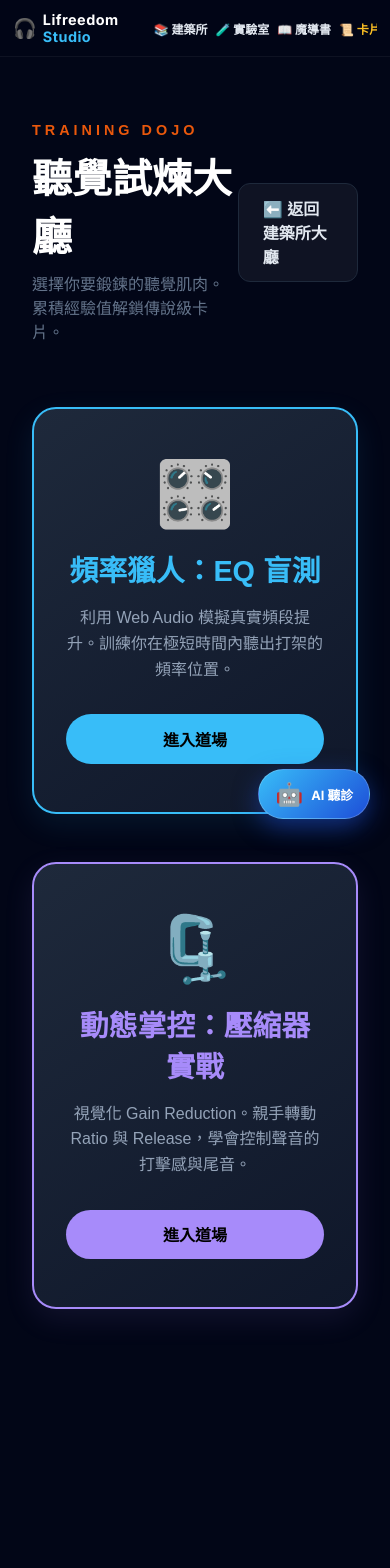
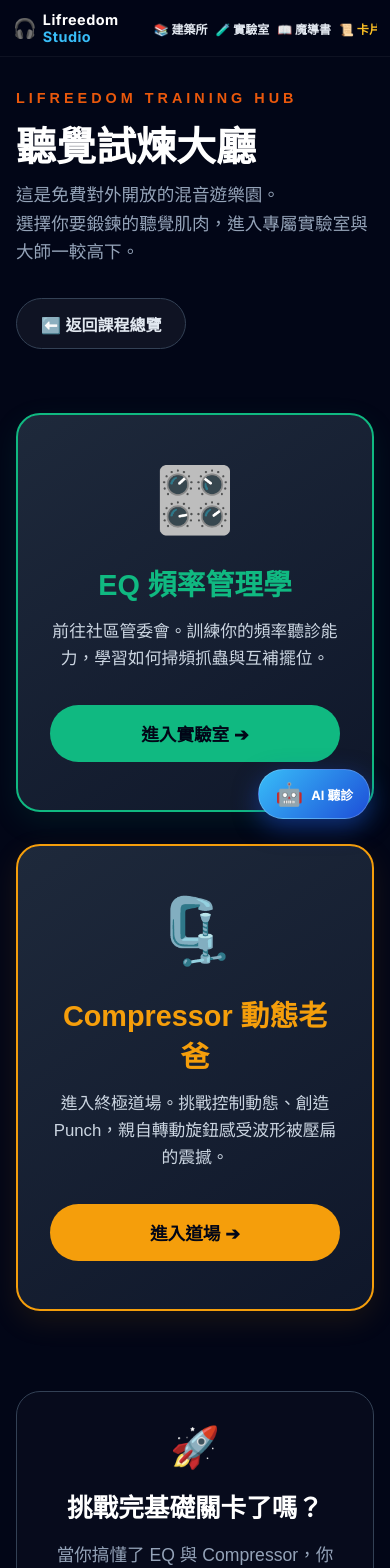
Before and after one commit to lifreedomstudio/lifreedom-studio, a Next.js app: page /training in a window 390 px wide. Shown: the top 1568 px of the page. Before the commit the page ends 1373 px from the top, so only its background shows below. Built offline with nearby package versions, Linux system fonts and the light colour scheme.

Commit message:
Fix all mobile layouts and font sizes

```diff
--- a/src/app/training/page.tsx
+++ b/src/app/training/page.tsx
@@ -1,96 +1,106 @@
 "use client";
-import { useState } from 'react';
+import React, { useState, useEffect } from 'react';
 import Link from 'next/link';
 
-// 💡 這裡載入你之前做好的兩大高級道場組件
-// (請確認這兩個檔案是否與 page.tsx 放在同一個資料夾，如果放在 components 資料夾，請修改路徑)
-import EQTrainingRoom from '../courses/EQTrainingRoom';
-import CompressorTrainingRoom from '../courses/CompressorTrainingRoom';
+export default function TrainingHubPage() {
+    const [isMobile, setIsMobile] = useState(false);
 
-export default function TrainingHubPage() {
-    // 狀態管理：目前選擇進入哪個道場 (預設為大廳選單 'menu')
-    const [activeRoom, setActiveRoom] = useState<'menu' | 'eq' | 'compressor'>('menu');
+    useEffect(() => {
+        const checkMobile = () => setIsMobile(window.innerWidth < 768);
+        checkMobile();
+        window.addEventListener('resize', checkMobile);
+        return () => window.removeEventListener('resize', checkMobile);
+    }, []);
 
     return (
-        <div style={{ minHeight: '100vh', background: '#020617', color: '#f8fafc', padding: '4rem 2rem', fontFamily: 'sans-serif' }}>
-            <div style={{ maxWidth: '1200px', margin: '0 auto' }}>
+        <div style={{ minHeight: '100vh', background: '#020617', color: '#f8fafc', padding: isMobile ? '2rem 1rem' : '4rem 2rem', fontFamily: 'sans-serif' }}>
+            <div style={{ maxWidth: '1000px', margin: '0 auto' }}>
 
                 {/* 🔝 頂部導航 */}
-                <div style={{ display: 'flex', justifyContent: 'space-between', alignItems: 'center', marginBottom: '4rem' }}>
+                <div style={{ display: 'flex', justifyContent: 'space-between', alignItems: 'flex-start', marginBottom: '4rem', flexDirection: isMobile ? 'column' : 'row', gap: '2rem' }}>
                     <div>
-                        <span style={{ color: '#ea580c', fontWeight: 'bold', letterSpacing: '4px', fontSize: '0.9rem' }}>TRAINING DOJO</span>
-                        <h1 style={{ fontSize: '2.5rem', margin: '0.5rem 0', color: '#fff' }}>聽覺試煉大廳</h1>
-                        <p style={{ color: '#64748b', margin: 0 }}>選擇你要鍛鍊的聽覺肌肉。累積經驗值解鎖傳說級卡片。</p>
+                        <span style={{ color: '#ea580c', fontWeight: 'bold', letterSpacing: '4px', fontSize: '0.9rem' }}>LIFREEDOM TRAINING HUB</span>
+                        <h1 style={{ fontSize: isMobile ? '2.5rem' : '3.5rem', margin: '0.5rem 0', color: '#fff', fontWeight: '900' }}>聽覺試煉大廳</h1>
+                        <p style={{ color: '#94a3b8', margin: 0, fontSize: '1.1rem', lineHeight: '1.6' }}>
+                            這是免費對外開放的混音遊樂園。<br />
+                            選擇你要鍛鍊的聽覺肌肉，進入專屬實驗室與大師一較高下。
+                        </p>
                     </div>
-                    <Link href="/courses" style={{ padding: '0.8rem 1.5rem', background: 'rgba(255,255,255,0.05)', borderRadius: '12px', textDecoration: 'none', color: '#e2e8f0', border: '1px solid #1e293b', fontWeight: 'bold', transition: 'all 0.2s' }}>
-                        ⬅️ 返回建築所大廳
+                    <Link href="/courses" style={{ padding: '0.8rem 1.5rem', background: 'rgba(255,255,255,0.05)', borderRadius: '50px', textDecoration: 'none', color: '#e2e8f0', border: '1px solid #334155', fontWeight: 'bold', transition: 'all 0.2s', display: 'flex', alignItems: 'center', gap: '8px' }}
+                        onMouseOver={(e) => { e.currentTarget.style.background = 'rgba(255,255,255,0.1)'; e.currentTarget.style.borderColor = '#fff'; }}
+                        onMouseOut={(e) => { e.currentTarget.style.background = 'rgba(255,255,255,0.05)'; e.currentTarget.style.borderColor = '#334155'; }}
+                    >
+                        ⬅️ 返回課程總覽
                     </Link>
                 </div>
 
-                {/* ⛩️ 動態切換顯示內容 */}
+                {/* ⛩️ 傳送門選單 */}
+                <div style={{ display: 'grid', gridTemplateColumns: isMobile ? '1fr' : '1fr 1fr', gap: '2rem' }}>
 
-                {/* 狀態一：大廳選單 */}
-                {activeRoom === 'menu' && (
-                    <div style={{ display: 'grid', gridTemplateColumns: 'repeat(auto-fit, minmax(300px, 1fr))', gap: '3rem' }}>
+                    {/* 傳送門 1：EQ 實驗室 */}
+                    <Link href="/courses/mixing/eq-training" style={{ textDecoration: 'none' }}>
+                        <div style={{
+                            background: 'linear-gradient(145deg, #1e293b, #0f172a)', border: '2px solid #10b981', borderRadius: '24px', padding: '3rem 2rem',
+                            transition: 'all 0.3s', cursor: 'pointer', boxShadow: '0 10px 30px rgba(16, 185, 129, 0.1)', textAlign: 'center', height: '100%', display: 'flex', flexDirection: 'column'
+                        }}
+                            onMouseOver={e => {
+                                e.currentTarget.style.transform = 'translateY(-8px)';
+                                e.currentTarget.style.boxShadow = '0 20px 40px rgba(16, 185, 129, 0.3)';
+                            }}
+                            onMouseOut={e => {
+                                e.currentTarget.style.transform = 'translateY(0)';
+                                e.currentTarget.style.boxShadow = '0 10px 30px rgba(16, 185, 129, 0.1)';
+                            }}>
+                            <div style={{ fontSize: '4rem', marginBottom: '1.5rem' }}>🎛️</div>
+                            <h2 style={{ color: '#10b981', fontSize: '1.8rem', marginBottom: '1rem', fontWeight: 'bold' }}>EQ 頻率管理學</h2>
+                            <p style={{ color: '#cbd5e1', lineHeight: '1.6', fontSize: '1.05rem', margin: '0 0 2rem 0', flex: 1 }}>
+                                前往社區管委會。訓練你的頻率聽診能力，學習如何掃頻抓蟲與互補擺位。
+                            </p>
+                            <div style={{ padding: '1rem', background: '#10b981', color: '#020617', borderRadius: '50px', fontWeight: '900', fontSize: '1.1rem' }}>
+                                進入實驗室 ➔
+                            </div>
+                        </div>
+                    </Link>
 
-                        {/* EQ 道場入口 */}
-                        <div
-                            onClick={() => setActiveRoom('eq')}
-                            style={{
-                                background: 'linear-gradient(145deg, #1e293b, #0f172a)', padding: '3rem 2rem', borderRadius: '24px',
-                                border: '2px solid #38bdf8', cursor: 'pointer', transition: 'transform 0.3s, box-shadow 0.3s',
-                                boxShadow: '0 10px 30px rgba(56, 189, 248, 0.1)', textAlign: 'center'
+                    {/* 傳送門 2：Compressor 實驗室 */}
+                    <Link href="/courses/mixing/compressor-training" style={{ textDecoration: 'none' }}>
+                        <div style={{
+                            background: 'linear-gradient(145deg, #1e293b, #0f172a)', border: '2px solid #f59e0b', borderRadius: '24px', padding: '3rem 2rem',
+                            transition: 'all 0.3s', cursor: 'pointer', boxShadow: '0 10px 30px rgba(245, 158, 11, 0.1)', textAlign: 'center', height: '100%', display: 'flex', flexDirection: 'column'
+                        }}
+                            onMouseOver={e => {
+                                e.currentTarget.style.transform = 'translateY(-8px)';
+                                e.currentTarget.style.boxShadow = '0 20px 40px rgba(245, 158, 11, 0.3)';
                             }}
-                            onMouseEnter={(e) => { e.currentTarget.style.transform = 'translateY(-5px)'; e.currentTarget.style.boxShadow = '0 15px 40px rgba(56, 189, 248, 0.3)'; }}
-                            onMouseLeave={(e) => { e.currentTarget.style.transform = 'none'; e.currentTarget.style.boxShadow = '0 10px 30px rgba(56, 189, 248, 0.1)'; }}
-                        >
-                            <div style={{ fontSize: '4rem', marginBottom: '1rem' }}>🎛️</div>
-                            <h2 style={{ fontSize: '1.8rem', color: '#38bdf8', marginBottom: '1rem' }}>頻率獵人：EQ 盲測</h2>
-                            <p style={{ color: '#94a3b8', lineHeight: '1.6' }}>利用 Web Audio 模擬真實頻段提升。訓練你在極短時間內聽出打架的頻率位置。</p>
-                            <div style={{ marginTop: '2rem', padding: '0.8rem', background: '#38bdf8', color: '#000', borderRadius: '50px', fontWeight: 'bold' }}>進入道場</div>
+                            onMouseOut={e => {
+                                e.currentTarget.style.transform = 'translateY(0)';
+                                e.currentTarget.style.boxShadow = '0 10px 30px rgba(245, 158, 11, 0.1)';
+                            }}>
+                            <div style={{ fontSize: '4rem', marginBottom: '1.5rem' }}>🗜️</div>
+                            <h2 style={{ color: '#f59e0b', fontSize: '1.8rem', marginBottom: '1rem', fontWeight: 'bold' }}>Compressor 動態老爸</h2>
+                            <p style={{ color: '#cbd5e1', lineHeight: '1.6', fontSize: '1.05rem', margin: '0 0 2rem 0', flex: 1 }}>
+                                進入終極道場。挑戰控制動態、創造 Punch，親自轉動旋鈕感受波形被壓扁的震撼。
+                            </p>
+                            <div style={{ padding: '1rem', background: '#f59e0b', color: '#020617', borderRadius: '50px', fontWeight: '900', fontSize: '1.1rem' }}>
+                                進入道場 ➔
+                            </div>
                         </div>
+                    </Link>
 
-                        {/* Compressor 道場入口 */}
-                        <div
-                            onClick={() => setActiveRoom('compressor')}
-                            style={{
-                                background: 'linear-gradient(145deg, #1e293b, #0f172a)', padding: '3rem 2rem', borderRadius: '24px',
-                                border: '2px solid #a78bfa', cursor: 'pointer', transition: 'transform 0.3s, box-shadow 0.3s',
-                                boxShadow: '0 10px 30px rgba(167, 139, 250, 0.1)', textAlign: 'center'
-                            }}
-                            onMouseEnter={(e) => { e.currentTarget.style.transform = 'translateY(-5px)'; e.currentTarget.style.boxShadow = '0 15px 40px rgba(167, 139, 250, 0.3)'; }}
-                            onMouseLeave={(e) => { e.currentTarget.style.transform = 'none'; e.currentTarget.style.boxShadow = '0 10px 30px rgba(167, 139, 250, 0.1)'; }}
-                        >
-                            <div style={{ fontSize: '4rem', marginBottom: '1rem' }}>🗜️</div>
-                            <h2 style={{ fontSize: '1.8rem', color: '#a78bfa', marginBottom: '1rem' }}>動態掌控：壓縮器實戰</h2>
-                            <p style={{ color: '#94a3b8', lineHeight: '1.6' }}>視覺化 Gain Reduction。親手轉動 Ratio 與 Release，學會控制聲音的打擊感與尾音。</p>
-                            <div style={{ marginTop: '2rem', padding: '0.8rem', background: '#a78bfa', color: '#000', borderRadius: '50px', fontWeight: 'bold' }}>進入道場</div>
-                        </div>
+                </div>
 
-                    </div>
-                )}
-
-                {/* 狀態二：EQ 訓練室 */}
-                {activeRoom === 'eq' && (
-                    <div>
-                        <button onClick={() => setActiveRoom('menu')} style={{ background: 'transparent', color: '#38bdf8', border: '1px solid #38bdf8', padding: '0.5rem 1rem', borderRadius: '8px', cursor: 'pointer', marginBottom: '2rem' }}>
-                            🔙 回到試煉大廳
-                        </button>
-                        {/* 載入你原本寫好的神級 EQ 組件 */}
-                        <EQTrainingRoom />
-                    </div>
-                )}
-
-                {/* 狀態三：Compressor 訓練室 */}
-                {activeRoom === 'compressor' && (
-                    <div>
-                        <button onClick={() => setActiveRoom('menu')} style={{ background: 'transparent', color: '#a78bfa', border: '1px solid #a78bfa', padding: '0.5rem 1rem', borderRadius: '8px', cursor: 'pointer', marginBottom: '2rem' }}>
-                            🔙 回到試煉大廳
-                        </button>
-                        {/* 載入你原本寫好的神級 Compressor 組件 */}
-                        <CompressorTrainingRoom />
-                    </div>
-                )}
+                {/* 🚀 Upsell 導購區塊 (為未來的付費牆鋪路) */}
+                <div style={{ marginTop: '5rem', background: 'rgba(255,255,255,0.02)', border: '1px solid #334155', borderRadius: '24px', padding: isMobile ? '2rem' : '3rem', textAlign: 'center' }}>
+                    <div style={{ fontSize: '2.5rem', marginBottom: '1rem' }}>🚀</div>
+                    <h3 style={{ color: '#fff', fontSize: '1.6rem', marginBottom: '1rem' }}>挑戰完基礎關卡了嗎？</h3>
+                    <p style={{ color: '#94a3b8', fontSize: '1.1rem', lineHeight: '1.8', maxWidth: '600px', margin: '0 auto 2rem auto' }}>
+                        當你搞懂了 EQ 與 Compressor，你已經超越了 80% 的新手。<br />
+                        解鎖付費專區，學習 Reverb 空間魔法、Delay 節奏律動，以及最重要的「編曲源頭頻率學」。
+                    </p>
+                    <button style={{ padding: '1rem 3rem', background: 'linear-gradient(135deg, #38bdf8, #818cf8)', color: '#020617', border: 'none', borderRadius: '50px', fontWeight: '900', fontSize: '1.1rem', cursor: 'pointer', boxShadow: '0 10px 20px rgba(56, 189, 248, 0.2)' }}>
+                        解鎖完整製作人方案 🔓
+                    </button>
+                </div>
 
             </div>
         </div>
```
